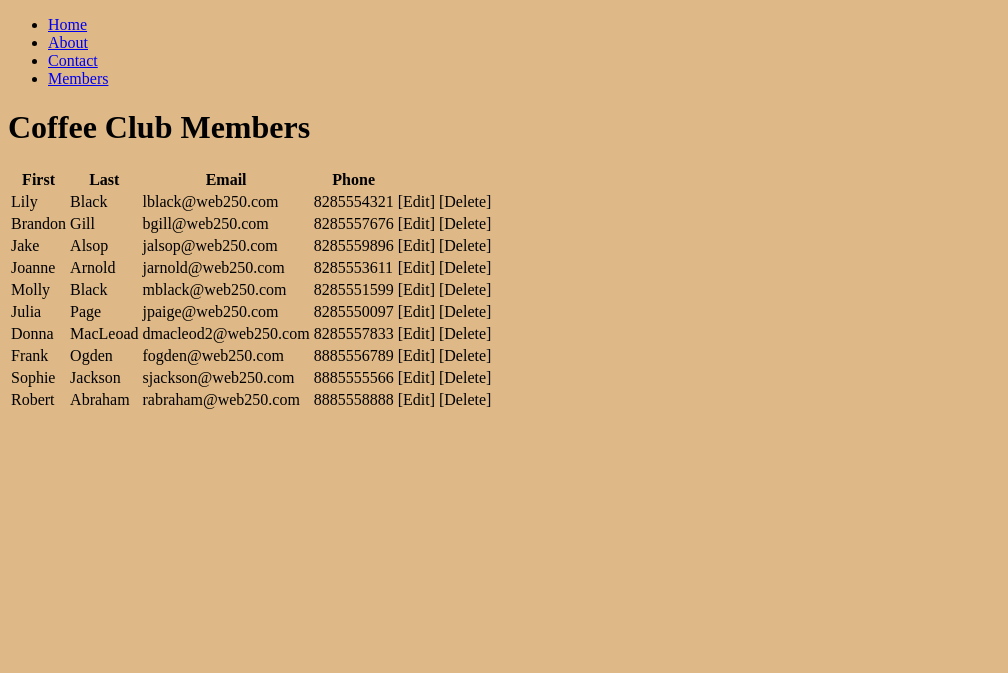
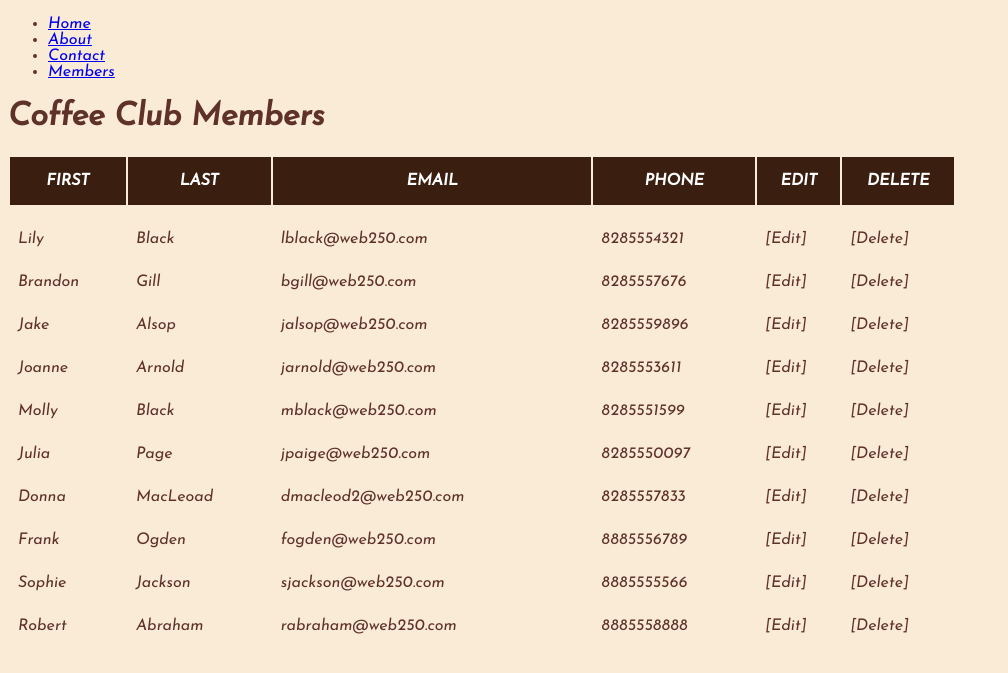
Before and after one commit to charliekwallin/coffee_club, a PHP site: page /members in a window 1280 px wide. Shown: the top 673 px of the page, without its empty margins (0-1008 px from the left). Run offline with PHP 8.4, Linux system fonts and the light colour scheme; data comes from the database, SQL or seed files in the repository.

Commit message:
Modified styles. Styles still need a lot of work. Time to move on to Create a member

```diff
--- a/public/styles.css
+++ b/public/styles.css
@@ -1,3 +1,37 @@
 body {
-    background-color: burlywood;
+    font-family: 'Josefin Sans', sans-serif;
+    background-color: antiquewhite;
+    color: #5f3229;
 }
+
+
+img.beans{
+    border: 5px solid #d1966c;
+    border-radius: 5em;
+    padding: 5em;
+    width: 300px;
+    max-width: 100%;
+    height: auto;
+}
+
+table {
+    width: 75%;
+    border: #3a1f11;
+    border-radius: 2em;
+}
+
+#users th {
+    padding-top: 1em;
+    padding-bottom: 1em;
+    text-align: center;
+    text-transform: uppercase;
+    background-color: #3a1f11;
+    color: white;
+
+  }
+
+  #users td {
+      padding-top: 1.5em;
+      padding-left: .5em;
+
+  }
--- a/routes.php
+++ b/routes.php
@@ -4,5 +4,5 @@ $router->define([
     '' => 'controllers/index.php',
     'about' => 'controllers/about.php',
     'members' => 'controllers/members.php',
-    'contact' => 'controllers/contact.php'
+    'contact' => 'controllers/contact.php',
 ]);
--- a/views/index.view.php
+++ b/views/index.view.php
@@ -2,4 +2,9 @@
 
     <h1>Coffee Club</h1>
 
+    <img class="beans" src="public/images/coffee-beans.jpg" alt="coffee beans">
+    <p>Strong ristretto  extraction cortado, filter to go body extra cultivar. Cappuccino macchiato steamed, spoon, seasonal wings coffee blue mountain lungo. Arabica cup, est viennese that robust latte. That extra sweet milk sit cream caffeine, java sugar kopi-luwak ristretto filter. Flavour rich irish aftertaste decaffeinated in fair trade cappuccino.</p>
+
+<p>So, viennese instant aromatic froth crema dripper affogato single shot rich. Dripper breve mocha foam, organic cream acerbic organic barista. Wings frappuccino, mocha turkish black cup est milk. Saucer siphon at, froth whipped iced con panna id grounds. Café au lait, con panna eu, caffeine to go sweet coffee blue mountain french press.</p>
+
 <?php require('partials/foot.php'); ?>
--- a/views/members.view.php
+++ b/views/members.view.php
@@ -3,8 +3,8 @@
     <h1>Coffee Club Members</h1>
 
 
-    <table>
-    <tr><th>First</th><th>Last</th><th>Email</th><th>Phone</th></tr>
+    <table id="users">
+    <tr><th>First</th><th>Last</th><th>Email</th><th>Phone</th><th>Edit</th><th>Delete</th></tr>
     <?php foreach ($users as $user) : ?>
 
        <tr>
--- a/views/partials/head.php
+++ b/views/partials/head.php
@@ -4,6 +4,8 @@
     <meta charset="UTF-8">
     <meta name="viewport" content="width=device-width, initial-scale=1.0">
     <link rel="stylesheet" type="text/css" href="public/styles.css">
+    <link href="https://fonts.googleapis.com/css2?family=Josefin+Sans:ital@1&display=swap" rel="stylesheet">
+
     <title>Coffee Club</title>
 <body>
     <?php require('nav.php'); ?>
```
Also changed, not shown: public/images/coffee-beans.jpg (added), 2 other files.
